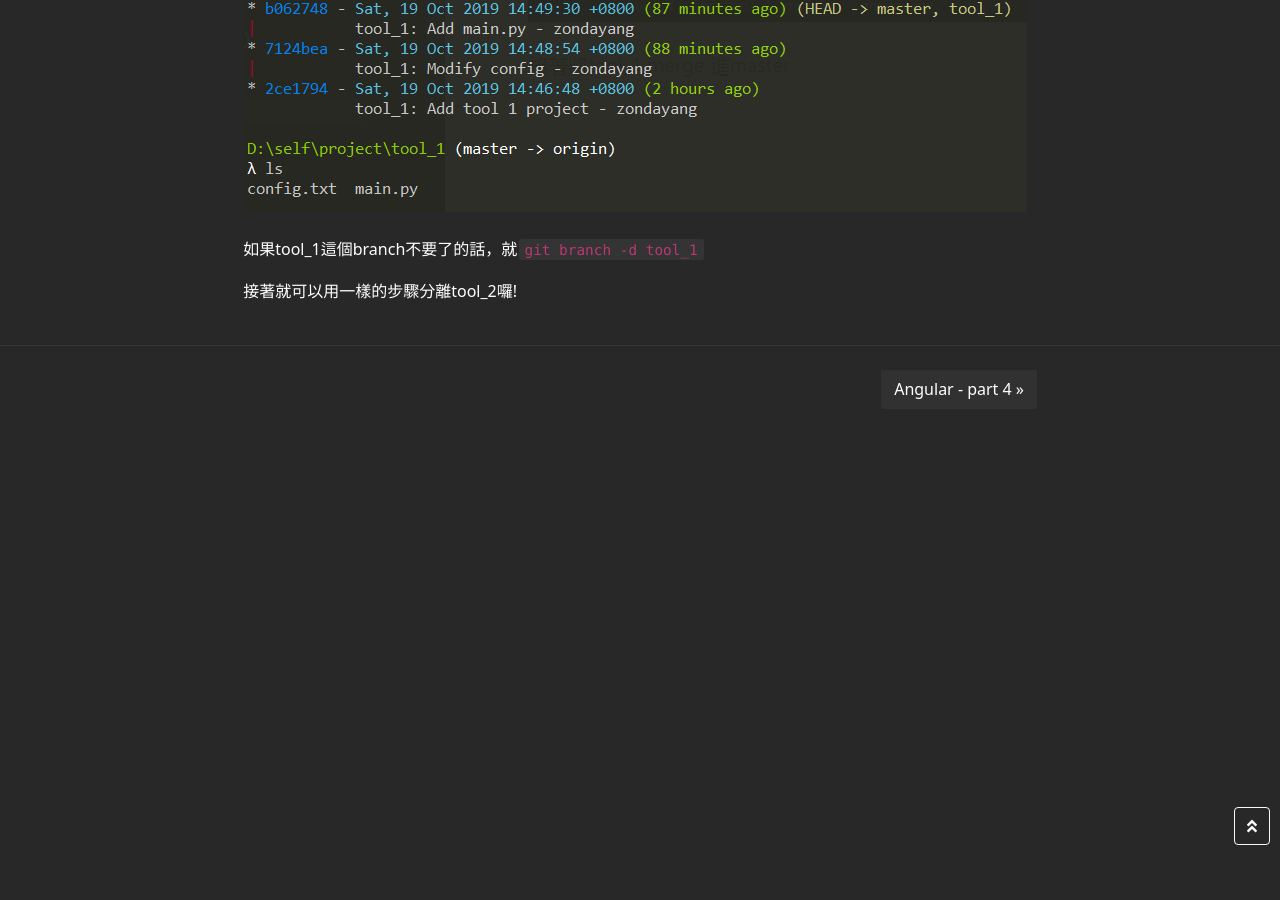
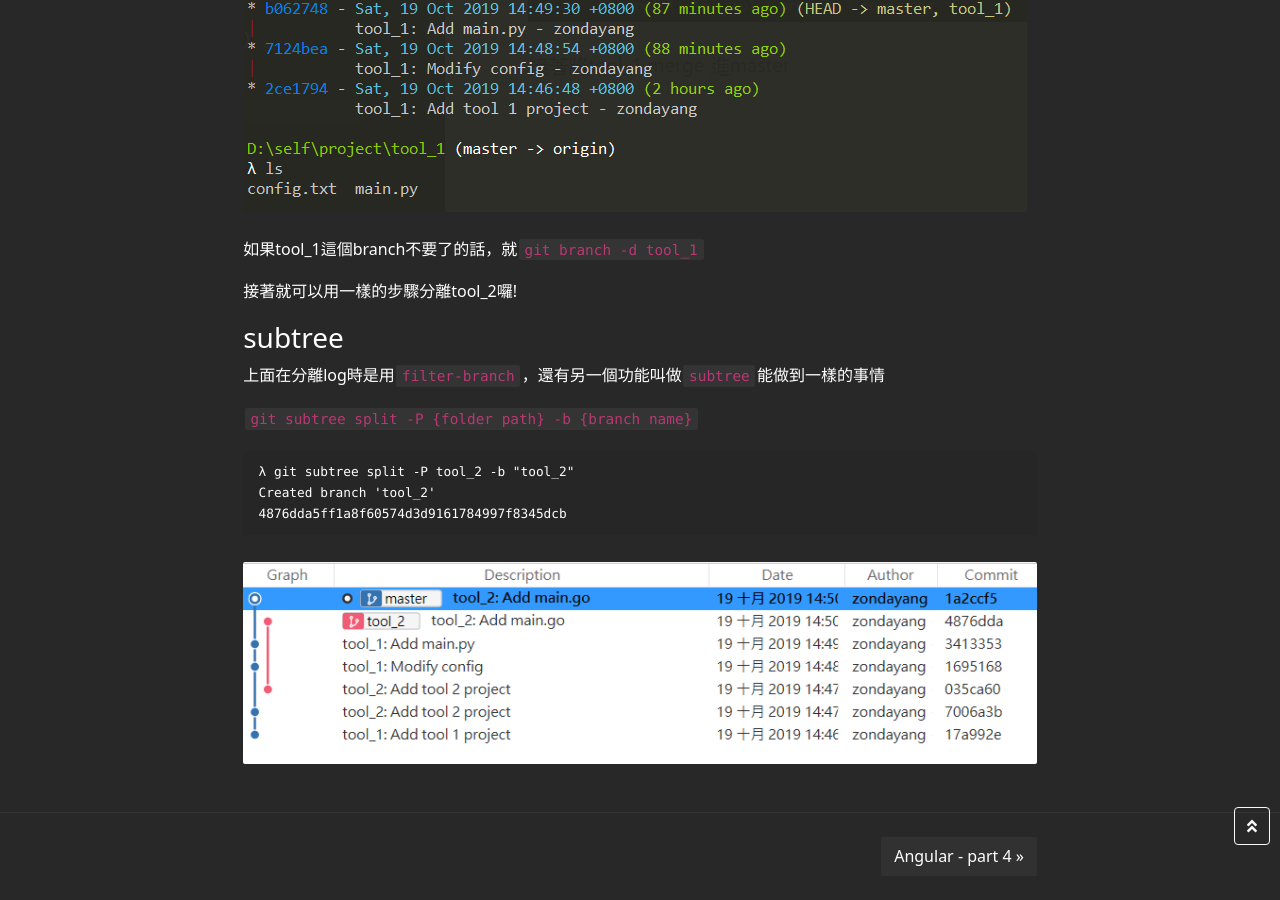
Before and after one commit to zondatw/zondaTW.github.io, a Jekyll site: the page built from _posts/2019-10-19-git_split_repository.markdown, in a window 1280 px wide and 900 px high, scrolled down 2944 px. Built offline with Jekyll 4.4.1, drawn with Linux system fonts in a browser that asks for light colours; before the commit the page ends 3377 px from its top, so only the background shows below that.

Commit message:
Modify 2019-10-19-git_split_repository

````diff
--- a/_posts/2019-10-19-git_split_repository.markdown
+++ b/_posts/2019-10-19-git_split_repository.markdown
@@ -79,3 +79,17 @@ To D:/self/project/tool_1
 如果tool_1這個branch不要了的話，就`git branch -d tool_1`
 
 接著就可以用一樣的步驟分離tool_2囉!
+
+### subtree
+
+上面在分離log時是用`filter-branch`，還有另一個功能叫做`subtree`能做到一樣的事情
+
+`git subtree split -P {folder path} -b {branch name}`
+
+```text
+λ git subtree split -P tool_2 -b "tool_2"
+Created branch 'tool_2'
+4876dda5ff1a8f60574d3d9161784997f8345dcb
+```
+
+![subtree](/assets/images/2019-10-19-git_split_repository/subtree.PNG)
````
Also changed, not shown: assets/images/2019-10-19-git_split_repository/subtree.PNG (added).
